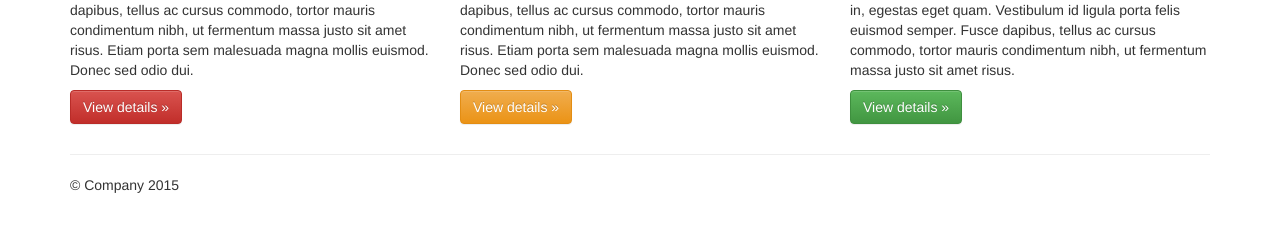
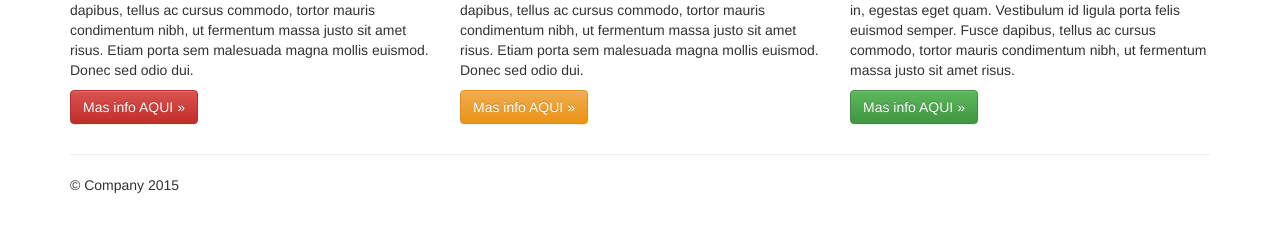
Before and after one commit to MajoZarza/RepasoGitBootcamp14, a plain HTML site: page index.html in a window 1280 px wide. Shown: the part 494-726 px from the top of the page. Drawn offline with nearby package versions, Linux system fonts and the light colour scheme.

Commit message:
Se actualiza la descripcion en los botones del proyecto

```diff
--- a/index.html
+++ b/index.html
@@ -67,17 +67,17 @@
         <div class="col-md-4">
           <h2>Nivel principiante</h2>
           <p>Donec id elit non mi porta gravida at eget metus. Fusce dapibus, tellus ac cursus commodo, tortor mauris condimentum nibh, ut fermentum massa justo sit amet risus. Etiam porta sem malesuada magna mollis euismod. Donec sed odio dui. </p>
-          <p><a class="btn btn-danger" href="#" role="button">View details &raquo;</a></p>
+          <p><a class="btn btn-danger" href="#" role="button">Mas info AQUI &raquo;</a></p>
         </div>
         <div class="col-md-4">
           <h2>Nivel avanzado</h2>
           <p>Donec id elit non mi porta gravida at eget metus. Fusce dapibus, tellus ac cursus commodo, tortor mauris condimentum nibh, ut fermentum massa justo sit amet risus. Etiam porta sem malesuada magna mollis euismod. Donec sed odio dui. </p>
-          <p><a class="btn btn-warning" href="#" role="button">View details &raquo;</a></p>
+          <p><a class="btn btn-warning" href="#" role="button">Mas info AQUI &raquo;</a></p>
        </div>
         <div class="col-md-4">
           <h2>Nivel experto</h2>
           <p>Donec sed odio dui. Cras justo odio, dapibus ac facilisis in, egestas eget quam. Vestibulum id ligula porta felis euismod semper. Fusce dapibus, tellus ac cursus commodo, tortor mauris condimentum nibh, ut fermentum massa justo sit amet risus.</p>
-          <p><a class="btn btn-success" href="#" role="button">View details &raquo;</a></p>
+          <p><a class="btn btn-success" href="#" role="button">Mas info AQUI &raquo;</a></p>
         </div>
       </div>
 
```
